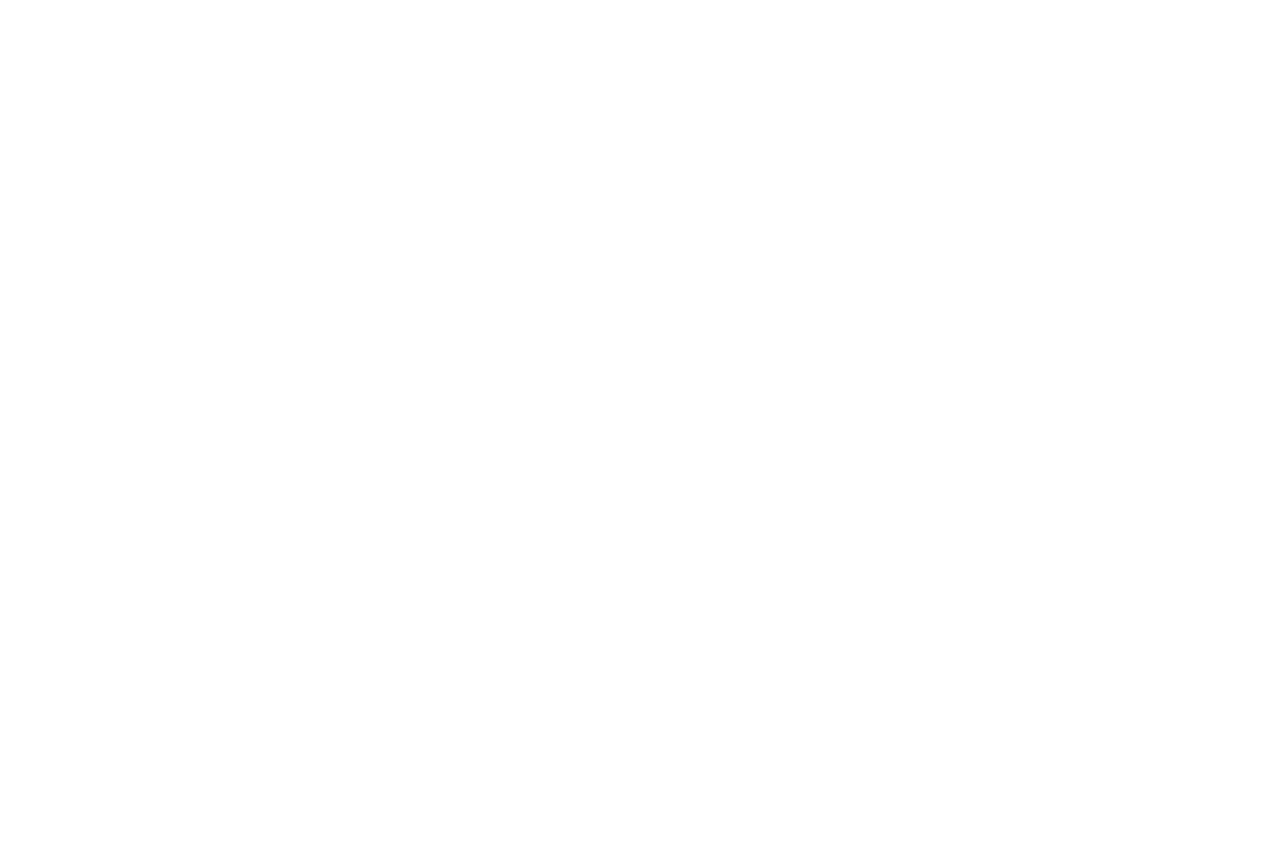
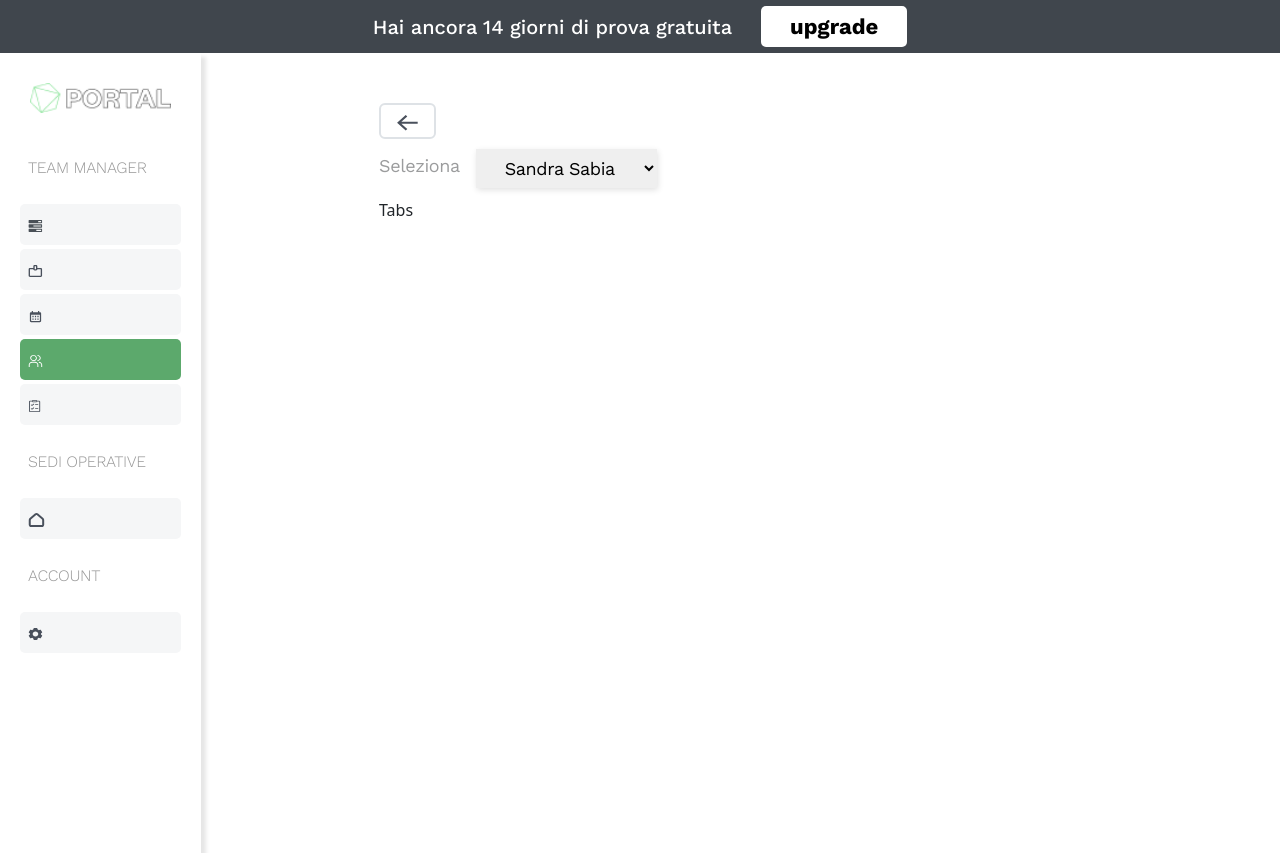
Before and after one commit to Hasan0734/portal-dashboard, a React (Create React App) app: page /dependenti in a window 1280 px wide. Before the commit the page ends 800 px from the top, so only its background shows below. Built offline with nearby package versions, Linux system fonts and the light colour scheme.

Commit message:
select select option added

```diff
--- a/src/App.js
+++ b/src/App.js
@@ -10,7 +10,7 @@
       <BrowserRouter>
         <Route exact path="/" component={Dashboard} />
         <Route exact path="/dashboard" component={Dashboard} />
-        <Route exact path="/dipendenti" component={Dipendenti} />
+        <Route exact path="/dependenti" component={Dipendenti} />
       </BrowserRouter>
     );
   }
--- a/src/components/Dipendenti/Dipendenti.js
+++ b/src/components/Dipendenti/Dipendenti.js
@@ -1,6 +1,8 @@
 import Layout from '../Layout/Layout'
 import StaticButton from '../StaticButton/StaticButton';
 import React, { Component } from 'react'
+import Tabs from '../Tabs/Tabs';
+import SelectOption from '../SelectOption/SelectOption';
 
 export default class Dipendenti extends Component {
   render() {
@@ -10,7 +12,8 @@
             {/* sidebar static button */}
             <StaticButton />
             <div>
-
+              <SelectOption/>
+                <Tabs/>
             </div>
         </div>
     </Layout>
--- /dev/null
+++ b/src/components/SelectOption/SelectOption.css
@@ -0,0 +1,73 @@
+.select_area {
+    padding: 10px 0px;
+}
+
+.select_area .select_label {
+    font-family: 'Work Sans';
+    font-style: normal;
+    font-weight: 400;
+    font-size: 18px;
+    line-height: 33px;
+    letter-spacing: -0.022em;
+    color: #9B9C9D;
+}
+
+.select_area .select_option {
+    border: none;
+    box-shadow: 1px 2px 6px 0px #e1e1e1;
+    padding: 8px 25px;
+    font-family: 'Work Sans';
+    font-style: normal;
+    font-weight: 400;
+    font-size: 18px;
+    line-height: 33px;
+    letter-spacing: -0.022em;
+    outline: none;
+}
+
+/* IE11 hide native button (thanks Matt!) */
+.select_option::-ms-expand {
+    display: none;
+}
+
+.select_option:after {
+    content: '<>';
+    font: 17px "Consolas", monospace;
+    color: #333;
+    -webkit-transform: rotate(90deg);
+    -moz-transform: rotate(90deg);
+    -ms-transform: rotate(90deg);
+    transform: rotate(90deg);
+    right: 11px;
+    /*Adjust for position however you want*/
+
+    top: 18px;
+    padding: 0 0 2px;
+    border-bottom: 1px solid #999;
+    /*left line */
+
+    position: absolute;
+    pointer-events: none;
+}
+
+/* .selectdiv select {
+      -webkit-appearance: none;
+      -moz-appearance: none;
+      appearance: none;
+
+      display: block;
+      width: 100%;
+      max-width: 320px;
+      height: 50px;
+      float: right;
+      margin: 5px 0px;
+      padding: 0px 24px;
+      font-size: 16px;
+      line-height: 1.75;
+      color: #333;
+      background-color: #ffffff;
+      background-image: none;
+      border: 1px solid #cccccc;
+      -ms-word-break: normal;
+      word-break: normal;
+    } */
--- /dev/null
+++ b/src/components/SelectOption/SelectOption.js
@@ -0,0 +1,17 @@
+import React from "react";
+import "./SelectOption.css";
+export default function SelectOption() {
+  return (
+    <div className="select_area">
+      <div className="d-flex">
+        <label className="select_label me-3">Seleziona</label>
+        <div>
+          {" "}
+          <select className="select_option">
+            <option>Sandra Sabia</option>
+          </select>
+        </div>
+      </div>
+    </div>
+  );
+}
--- a/src/components/Sidebar/Sidebar.js
+++ b/src/components/Sidebar/Sidebar.js
@@ -1,13 +1,18 @@
 import React, { Component } from "react";
-import { useLocation } from "react-router-dom";
 import logo from "../../assets/logo.png";
 import "./Sidebar.css";
 import { sidebars } from "./sidebarData";
+import PropTypes from "prop-types";
+import { withRouter } from "react-router";
 
-export default class Sidebar extends Component {
-
+ export default class Sidebar extends Component {
+  static propTypes = {
+    match: PropTypes.object.isRequired,
+    location: PropTypes.object.isRequired,
+    history: PropTypes.object.isRequired
+  };
   render() {
-    const location = useLocation()
+    console.log(this.props)
     return (
       <aside className="sidebar_area">
         <div className="logo_area text-center">
@@ -94,3 +99,5 @@
     );
   }
 }
+
+const ShowTheLocationWithRouter = withRouter(Sidebar);
```
